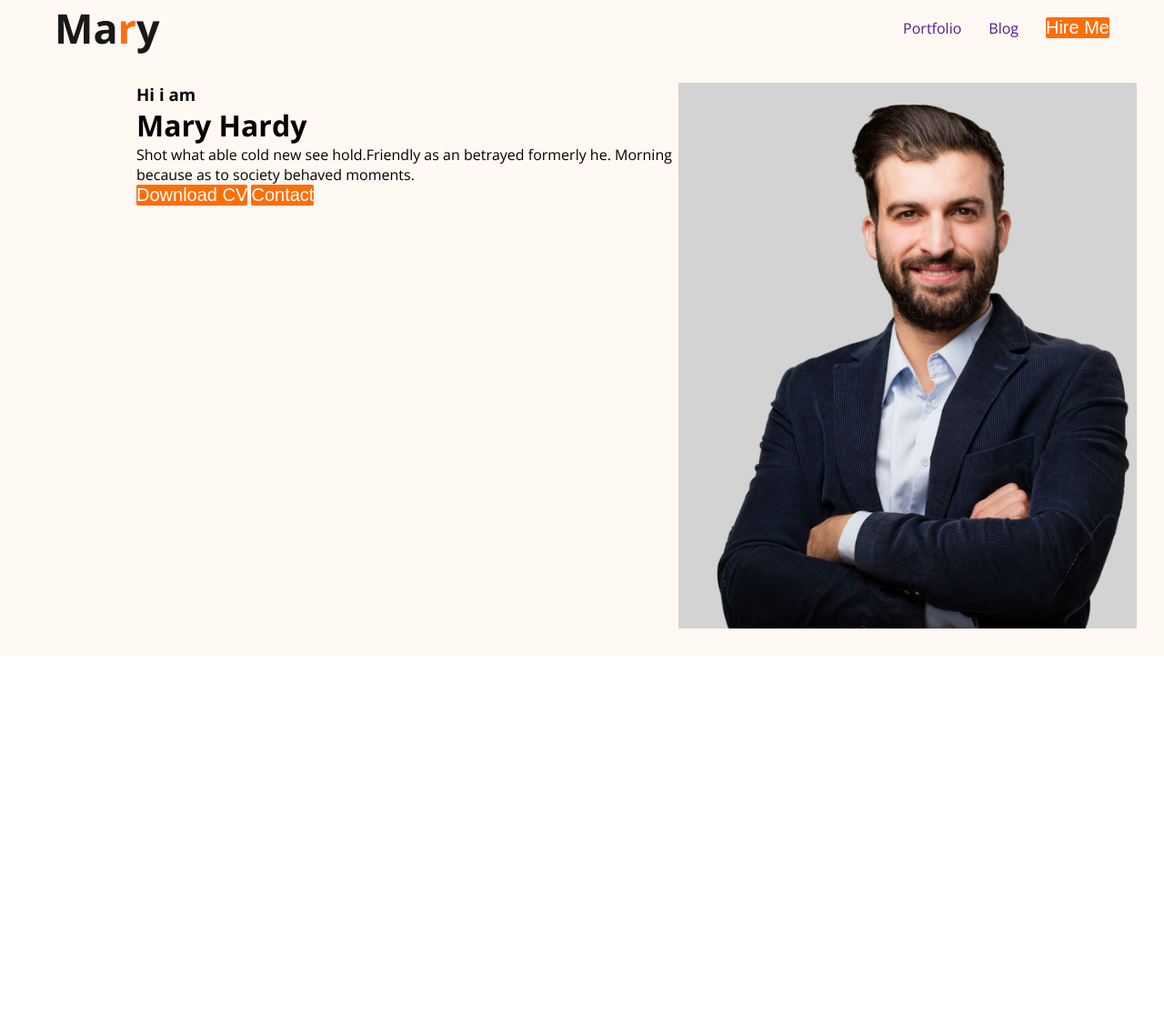
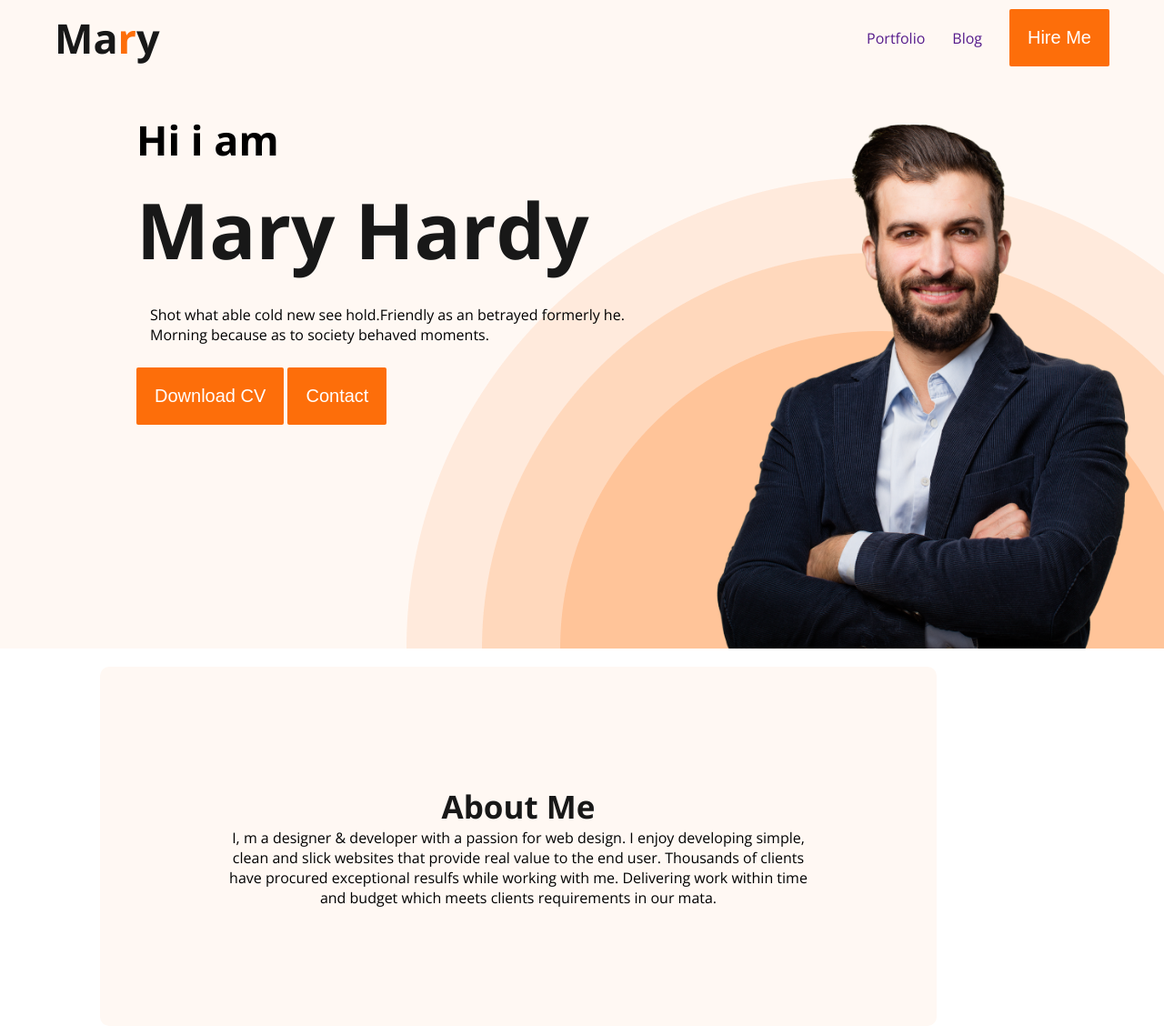
Before and after one commit to Najmul017/first-portfolio, a plain HTML site: page index.html in a window 1280 px wide. Shown: the whole page at 91% size. Before the commit the page ends 800 px from the top, so only its background shows below. Drawn offline with nearby package versions, Linux system fonts and the light colour scheme.

Commit message:
about complet

```diff
--- a/index.html
+++ b/index.html
@@ -22,9 +22,9 @@
 
         <div class="banner">
             <div class="banner-gretting">
-                <h3>Hi i am</h3>
-                <h1>Mary Hardy</h1>
-                <p>Shot what able cold new see hold.Friendly as an betrayed formerly he. Morning because as to society behaved moments.</p>
+                <p class="Hi"> Hi i am</p>
+                <h1 class="name-title">Mary Hardy</h1>
+                <p class="desc-pera">Shot what able cold new see hold.Friendly as an betrayed formerly he. Morning because as to society behaved moments.</p>
                 <button class="primary-button">Download CV</button>
                 <button class="primary-button">Contact</button>
             </div>
@@ -32,7 +32,31 @@
 
         </div>
     </header>
-    <main></main>
+    <main>
+        <div class="about"><H3 class="about-head">About Me</H3>
+            <p>I, m a designer & developer with a passion for web design. I enjoy developing simple, clean and slick websites that provide real value to the end user. Thousands of clients have procured exceptional resulfs while working with me. Delivering work within time and budget which meets clients requirements in our mata.</p>
+            <div class="about-container">
+                <div class="about-info">
+                    <h4 class="info-title"></h4>
+                    <p class="info-desc"></p>
+                </div>
+                <div class="about-info">
+                    <h4 class="info-title"></h4>
+                    <p class="info-desc"></p>
+                </div>
+                <div class="about-info">
+                    <h4 class="info-title"></h4>
+                    <p class="info-desc"></p>
+                </div>
+                <div class="about-info">
+                    <h4 class="info-title"></h4>
+                    <p class="info-desc"></p>
+                </div>
+            </div>
+            </div>
+
+
+    </main>
     <footer></footer>
 
 </body>
--- a/style.css
+++ b/style.css
@@ -1,63 +1,113 @@
-*{
+* {
     margin: 0;
     padding: 0;
 }
-body{
+
+body {
     font-family: 'Open Sans', sans-serif;
 }
-.nav-title{
+
+.nav-title {
     color: #181818;
     font-size: 45px;
     font-weight: 800;
 }
-.text-primary{
+
+.text-primary {
     color: #FD6E0A;
 }
+
 nav {
     display: flex;
     align-items: center;
     justify-content: space-between;
-    padding: 0px 60px;
+    padding: 10px 60px;
 
 }
-nav > ul{
+
+nav>ul {
     display: flex;
     align-items: center;
     gap: 30px;
 }
-nav ul li a{
+
+nav ul li a {
     text-decoration: none;
 }
-.nav-title{
+
+.nav-title {
     padding: 0px;
 }
 
-nav li{
+nav li {
     list-style: none;
     margin-right: 0px
+}
 
-}
-.primary-button{
-    color:  #FFF;
+.primary-button {
+    color: #FFF;
     background-color: #FD6E0A;
     border-radius: 2px;
     font-size: 20px;
     border: 0px;
+    padding: 20px;
 
 }
-header{
-    background: #FFF8F3;;
+
+header {
+    background: #FFF8F3;
+    background-image: url('images/header_bg.png');
+    background-repeat: no-repeat;
+    background-position: bottom right;
 }
 
 /* header style end */
 
-.banner{
-    padding: 30px 30px 30px 150px;
+.banner {
+    padding: 30px 30px 0px 150px;
     display: flex;
 }
-.picture{
+
+.picture {
+    margin: 0px;
+    padding: 0px;
     width: 504px;
     height: 600px;
-    background: url(<path-to-image>), lightgray -192.573px 0px / 173.656% 100% no-repeat;
+}
+
+.Hi {
+    font-size: 45px;
+    font-weight: 600;
+    padding: 10px 0px;
+}
+
+.name-title {
+    color: #181818;
+    font-size: 85px;
+    font-weight: 700;
+}
+
+.desc-pera {
+    margin: 5px;
+    padding: 20px 10px;
+}
+
+/* about section start */
+.about {
+    margin: 20px 110px auto;
+    border: 5px;
+    padding: 130px;
+    text-align: center;
+    border-radius: 10px;
+    background: #FFF8F3;
+}
+main{
+    max-width: 1140px;
+}
+.about-head {
+    color: #181818;
+    text-align: center;
+    font-size: 35px;
+    font-weight: 700;
 
 }
```
